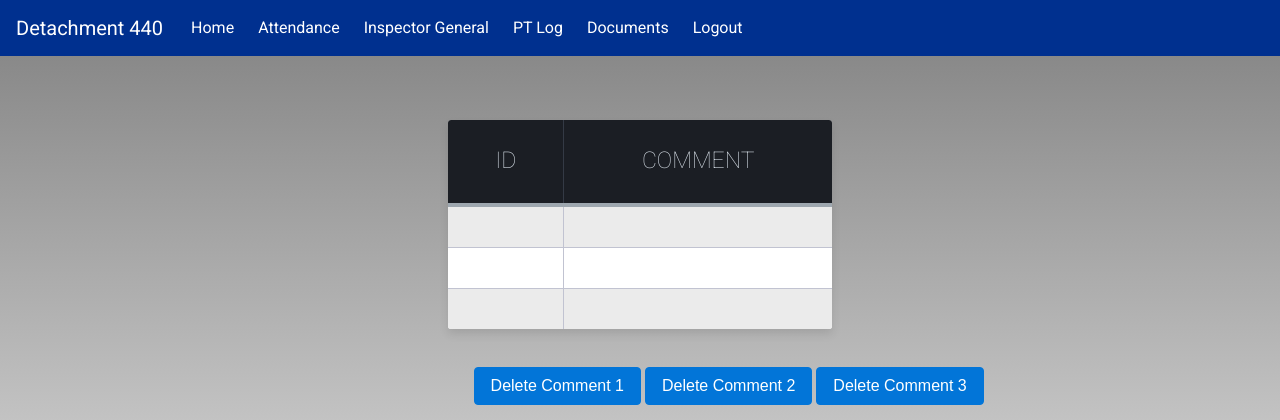
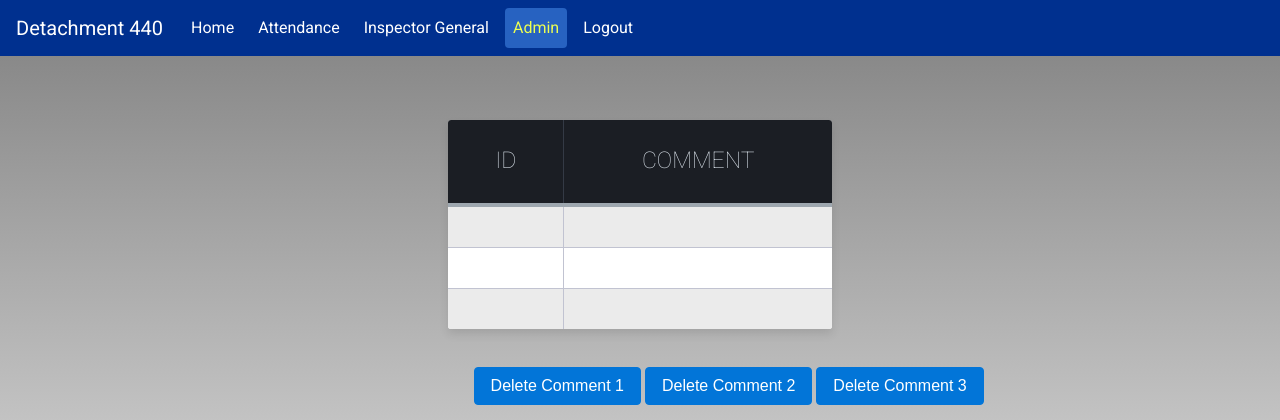
Before and after one commit to aVisoko/AFROTC-Attendance-Tracker, a PHP site: page /admin.php in a window 1280 px wide. Shown: the top 420 px of the page. Run offline with PHP 8.4, Linux system fonts and the light colour scheme; a user stored in the database is signed in; data that the repository does not hold is empty; a stand-in replaces the project's code that opens the database connection; some libraries are stand-ins or nearby versions.

Commit message:
last and final update

```diff
--- a/FINAL PROJECTS WEBSITE/admin.php
+++ b/FINAL PROJECTS WEBSITE/admin.php
@@ -2,7 +2,7 @@
 session_start();
 
 include 'config.php';
-  		    if ($_SESSION['loggedin'] == FALSE) {
+  		 if ($_SESSION['loggedin'] == FALSE) {
 
 
 				header("Location:index.php");
@@ -112,7 +112,7 @@ mysqli_close($mysql);
   <button class="navbar-toggler navbar-toggler-right" type="button" data-toggle="collapse" data-target="#navbarTogglerDemo02" aria-controls="navbarTogglerDemo02" aria-expanded="false" aria-label="Toggle navigation">
     <span class="navbar-toggler-icon"></span>
   </button>
-  <a class="navbar-brand" href="#">Detachment 440</a>
+  <a class="navbar-brand" href="/static_assets/Det_440.png">Detachment 440</a>
   <div class="collapse navbar-collapse" id="navbarTogglerDemo02">
     <ul class="navbar-nav mr-auto mt-2 mt-md-0">
       <li class="nav-item">
@@ -124,11 +124,9 @@ mysqli_close($mysql);
      <li class="nav-item">
         <a class="nav-link" href="inspector_general.php">Inspector General</a>
       </li>
-      <li class="nav-item">
-        <a class="nav-link" href="#">PT Log</a>
-      </li>
-       <li class="nav-item">
-        <a class="nav-link" href="#">Documents</a>
+
+       <li class="nav-item active">
+        <a class="nav-link" href="#">Admin</a>
       </li>
       <li>
       	<a class="nav-link" id="Logout" href="logout.php">Logout</a>
```
Also changed, not shown: FINAL PROJECTS WEBSITE/attendance.php (+1 -7 lines), FINAL PROJECTS WEBSITE/delete.php (+5 -5 lines), FINAL PROJECTS WEBSITE/inspector_general.php (+2 -8 lines), FINAL PROJECTS WEBSITE/page1.php (+2 -8 lines).
